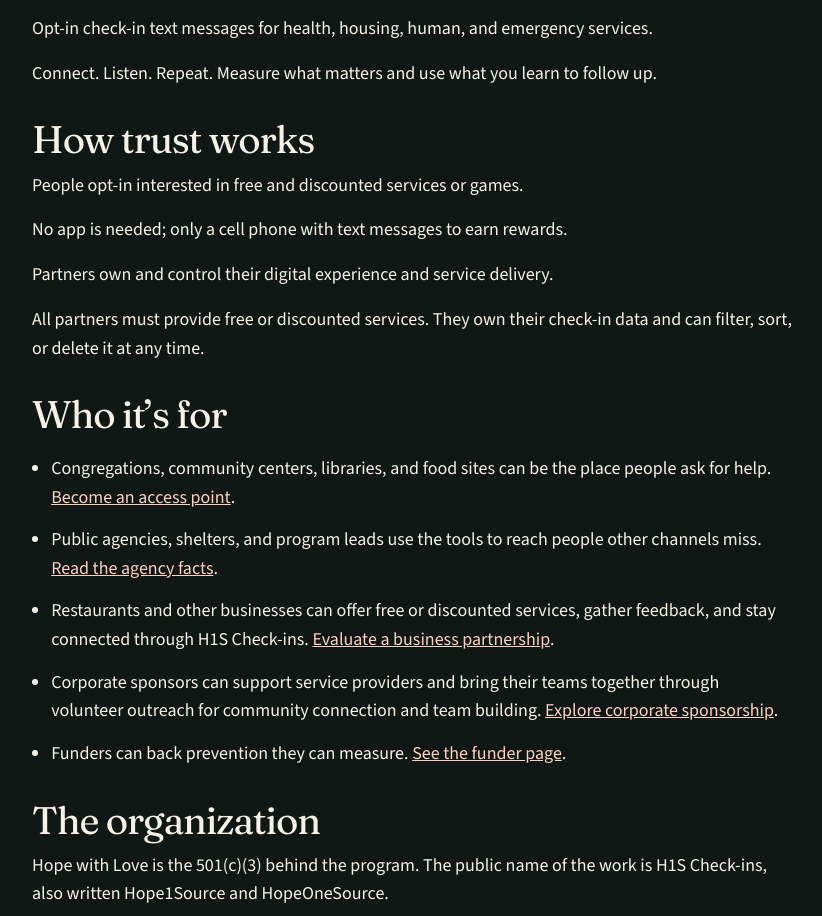
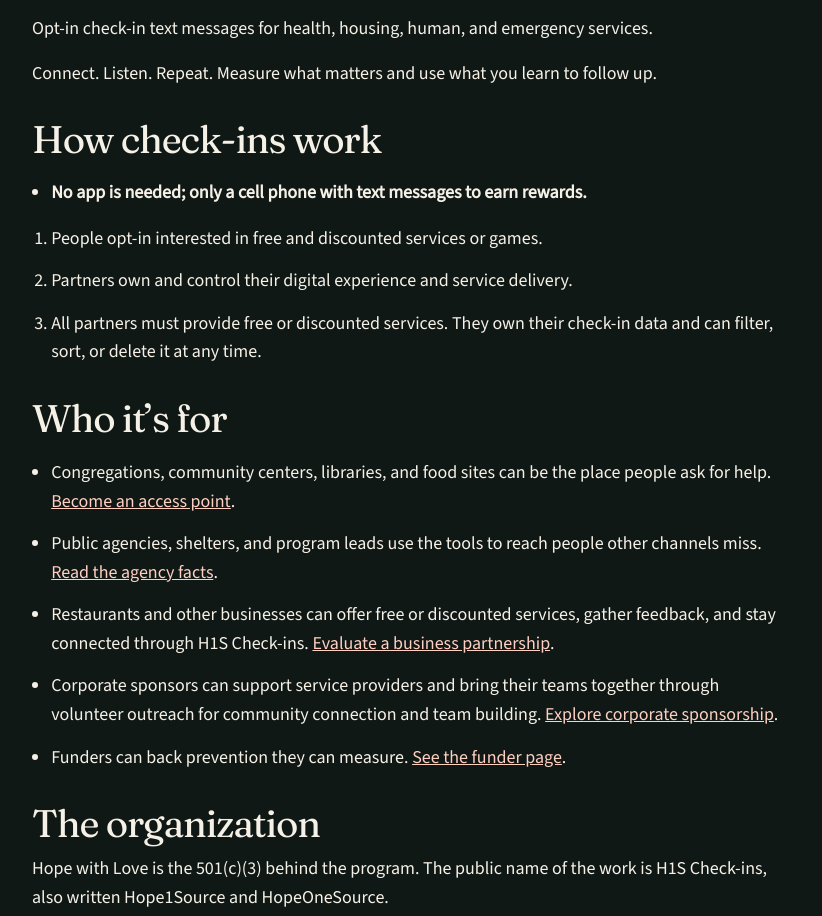
Before and after one commit to hopeonesource/hope1source.org, a React (Vite) app in the folder preview-v4/: page /about in a window 1280 px wide. Shown: the part 1229-2145 px from the top of the page, without its empty margins (228-1050 px from the left). Built offline with nearby package versions, Linux system fonts and the light colour scheme.

Commit message:
Format About check-in guidance with lead and numbered points

```diff
--- a/preview-v4/src/pages/About.jsx
+++ b/preview-v4/src/pages/About.jsx
@@ -100,14 +100,18 @@ export default function About() {
               Connect. Listen. Repeat. Measure what matters and use what you learn to follow up.
             </p>
           </AboutFold>
-          <AboutFold title="How trust works" phone={phone}>
-            <p>People opt-in interested in free and discounted services or games.</p>
-            <p>No app is needed; only a cell phone with text messages to earn rewards.</p>
-            <p>Partners own and control their digital experience and service delivery.</p>
-            <p>
-              All partners must provide free or discounted services. They own their check-in data and can filter,
-              sort, or delete it at any time.
-            </p>
+          <AboutFold title="How check-ins work" phone={phone}>
+            <ul className="about-checkins-lead">
+              <li>No app is needed; only a cell phone with text messages to earn rewards.</li>
+            </ul>
+            <ol className="about-checkins-steps">
+              <li>People opt-in interested in free and discounted services or games.</li>
+              <li>Partners own and control their digital experience and service delivery.</li>
+              <li>
+                All partners must provide free or discounted services. They own their check-in data and can filter,
+                sort, or delete it at any time.
+              </li>
+            </ol>
           </AboutFold>
           <AboutFold title="Who it’s for" phone={phone}>
             <ul className="about-audiences">
--- a/preview-v4/src/styles/site.css
+++ b/preview-v4/src/styles/site.css
@@ -1516,7 +1516,14 @@ address {
   line-height: 1.5;
 }
 
-.about-audiences li + li {
+.about-checkins-lead {
+  font-size: 1.125rem;
+  font-weight: 600;
+  line-height: 1.5;
+}
+
+.about-audiences li + li,
+.about-checkins-steps li + li {
   margin-top: 0.85rem;
 }
 
```
Also changed, not shown: 1 other file (tests, documents, lock files or other folders).
